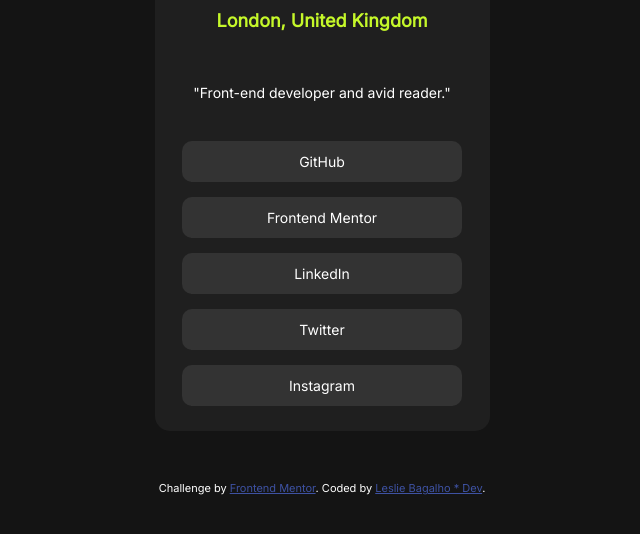
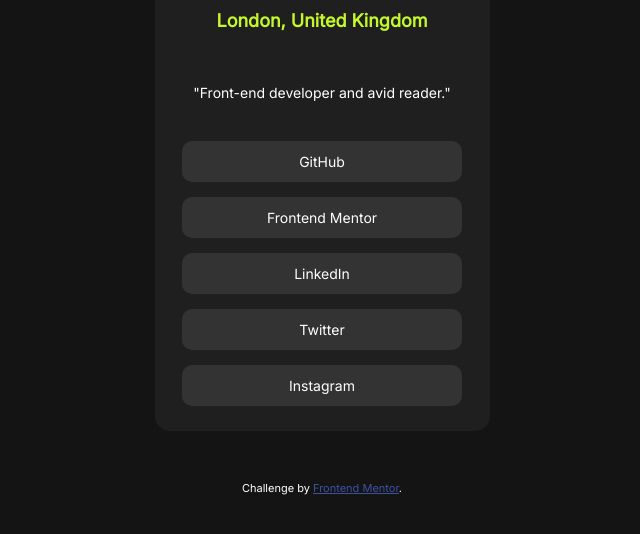
Before and after one commit to lesliebagalho/social-links-profile, a plain HTML site: page index.html in a window 1280 px wide. Shown: the part 234-768 px from the top of the page, without its empty margins (318-958 px from the left). Drawn offline with Linux system fonts and the light colour scheme.

Commit message:
fix: footer

```diff
--- a/index.html
+++ b/index.html
@@ -41,7 +41,7 @@
 
   <div class="attribution">
     Challenge by <a href="https://www.frontendmentor.io?ref=challenge" target="_blank" rel="noopener">Frontend Mentor</a>.
-    Coded by <a href="#">Leslie Bagalho * Dev</a>.
+
   </div>
 </body>
 </html>
```
